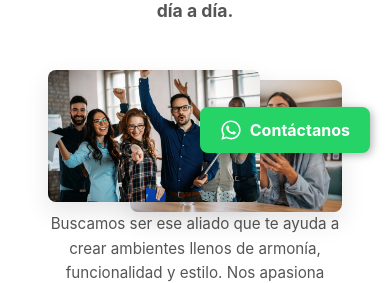
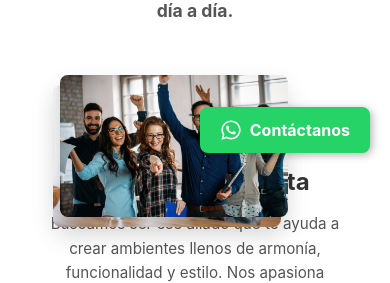
Before and after one commit to Javiermu97/impattopyproyect, a Next.js app: page /sobre-nosotros in a window 390 px wide. Shown: the part 671-954 px from the top of the page. Built offline with nearby package versions, Linux system fonts and the light colour scheme; no server answers.

Commit message:
Primer commit

```diff
--- a/app/globals.css
+++ b/app/globals.css
@@ -2724,20 +2724,20 @@ body {
 
 /* --- IMAGEN DE ATRÁS (GRUPO) --- */
 .philosophy-img-bg {
-  width: 76%;
-  top: -10px;
-  right: -12px;
-  left: auto;
+  width: 80%;
+  top: 0;
+  left: 0;
   z-index: 1;
+  transform: translate(10px, 10px);
 }
 
 /* --- IMAGEN DE FRENTE (MUJER) --- */
 .philosophy-img-fg {
-  width: 76%;
-  top: 34%;
-  left: -14px;
-  right: auto;
+  width: 80%;
+  top: 20%;
+  left: 20px;
   z-index: 2;
+  transform: translate(-10px, -10px);
 }
 
 /* -------- Texto -------- */
@@ -2830,16 +2830,17 @@ body {
   }
 
   .philosophy-img-bg {
+    width: 70%;
     top: 5%;
-    right: 5%;
-    width: 65%;
+    left: 5%;
+    transform: translate(5px, 5px);
   }
 
   .philosophy-img-fg {
-    top: 20%;
-    left: 5%;
-    width: 65%;
-    transform: translateY(-10px);
+    width: 70%;
+    top: 25%;
+    left: 10%;
+    transform: translate(-5px, -5px);
   }
 
   .philosophy-content h2 {
```
